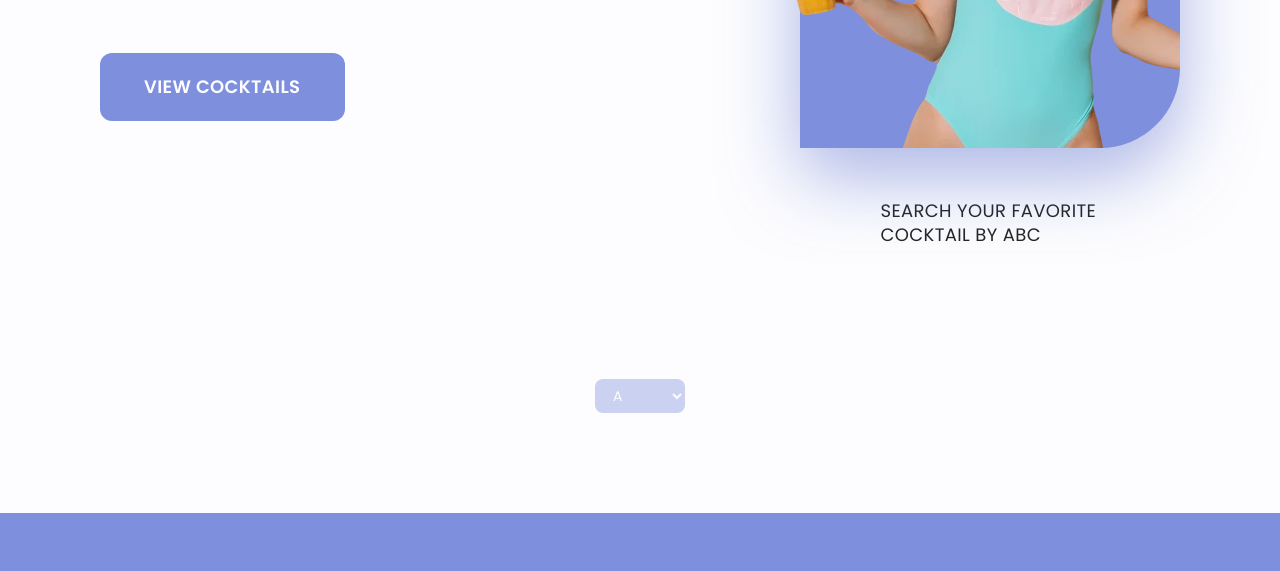
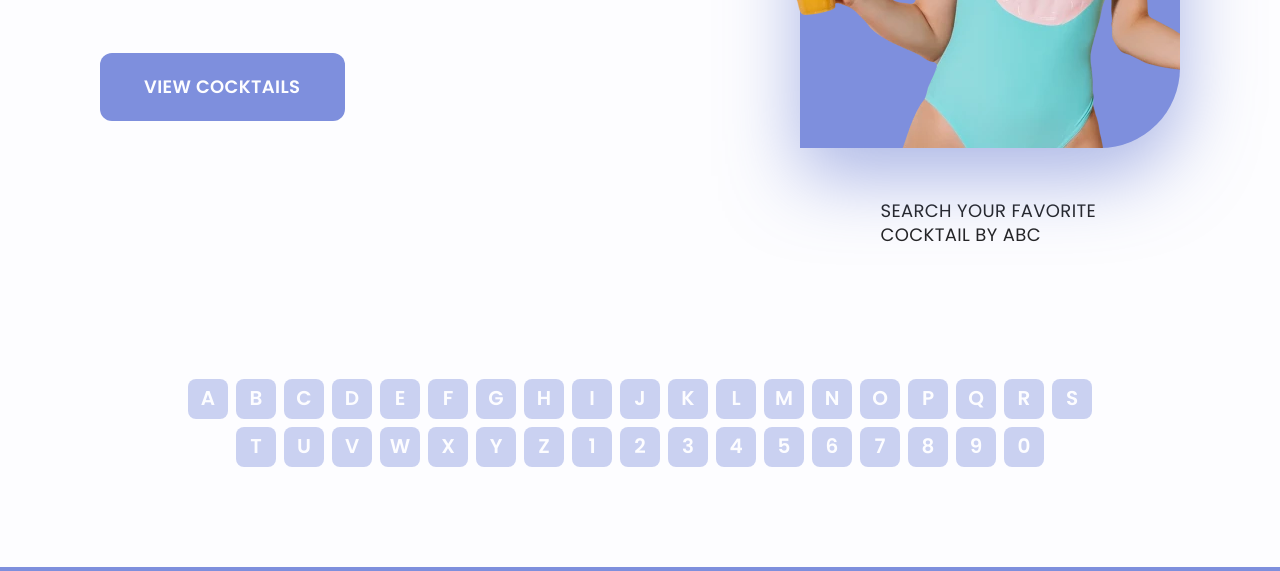
Before and after one commit to Redddeve/BugBusters, a website built with Parcel: page src/index.html in a window 1280 px wide. Shown: the part 520-1091 px from the top of the page. Built offline with nearby package versions, Linux system fonts and the light colour scheme; files whose address does not match are found by name.

Commit message:
update select(mobile) & buttons(tablet, desktop) in hero section

```diff
--- a/src/css/layout/hero.css
+++ b/src/css/layout/hero.css
@@ -202,6 +202,59 @@
 }
 @media screen and (min-width: 768px) {
   .hero-select {
-    margin-bottom: 100px;
+    position: absolute;
+    white-space: nowrap;
+    width: 1px;
+    height: 1px;
+    overflow: hidden;
+    border: 0;
+    padding: 0;
+    clip: rect(0 0 0 0);
+    clip-path: inset(50%);
+    margin: -1px;
   }
 }
+
+.hero-select-items {
+  display: flex;
+  gap: 8px;
+  flex-wrap: wrap;
+  justify-content: center;
+  margin-left: 20px;
+  margin-right: 20px;
+  margin-bottom: 100px;
+}
+
+@media screen and (max-width: 767px) {
+  .hero-select-items {
+    position: absolute;
+    white-space: nowrap;
+    width: 1px;
+    height: 1px;
+    overflow: hidden;
+    border: 0;
+    padding: 0;
+    clip: rect(0 0 0 0);
+    clip-path: inset(50%);
+    margin: -1px;
+  }
+}
+
+@media screen and (min-width: 1280px) {
+  .hero-select-items {
+    margin-left: 88px;
+    margin-right: 88px;
+  }
+}
+
+.hero-select-items > button {
+  width: 40px;
+  height: 40px;
+  border-radius: 8px;
+  color: var(--color-background-white);
+  background: rgba(126, 143, 221, 0.4);
+  text-align: center;
+  font-size: 20px;
+  font-style: normal;
+  font-weight: 600;
+}
--- a/src/index.js
+++ b/src/index.js
@@ -1,3 +1,5 @@
 import './js/home.js';
 import './js/burger-button.js';
 import './js/toggle-mobile.js';
+
+import './js/hero.js';
--- /dev/null
+++ b/src/js/hero.js
@@ -0,0 +1,62 @@
+// ====================== MOBILE ========================
+
+const select = document.getElementById('heroSelect');
+
+// цикл для додавання у select букв англ. алф. від A до Z по Unicode
+for (let i = 65; i <= 90; i++) {
+  const letter = String.fromCharCode(i);
+  const option = document.createElement('option');
+  option.text = letter;
+  option.value = letter;
+  select.appendChild(option);
+}
+
+// цикл для додавання у select цифр від 1 до 9 по Unicode
+for (let i = 49; i <= 57; i++) {
+  const letter = String.fromCharCode(i);
+  const option = document.createElement('option');
+  option.text = letter;
+  option.value = letter;
+  select.appendChild(option);
+}
+
+// додавання у select цифри 0 по Unicode
+const letter = String.fromCharCode(48);
+const option = document.createElement('option');
+option.text = letter;
+option.value = letter;
+select.appendChild(option);
+
+// ================== TABLET & DESKTOP ====================
+
+const container = document.querySelector('.hero-select-items');
+
+// цикл для додавання у select букв англ. алф. від A до Z по Unicode
+for (let i = 65; i <= 90; i++) {
+  // створюємо кнопку
+  const button = document.createElement('button');
+
+  // задаємо текст для кнопки - букву алфавіту
+  button.textContent = String.fromCharCode(i);
+
+  // додаємо кнопку до контейнера
+  container.appendChild(button);
+
+  button.classList.add('hero-select-btn');
+}
+
+// цикл для додавання у container цифр від 1 до 9 по Unicode
+for (let i = 49; i <= 57; i++) {
+  const button = document.createElement('button');
+  button.textContent = String.fromCharCode(i);
+  container.appendChild(button);
+  button.classList.add('hero-select-btn');
+}
+
+// додавання у select цифри 0 по Unicode
+const button = document.createElement('button');
+button.textContent = String.fromCharCode(48);
+container.appendChild(button);
+button.classList.add('hero-select-btn');
+
+//==========================================================
--- a/src/partials/hero.html
+++ b/src/partials/hero.html
@@ -50,43 +50,7 @@
       </div>
     </div>
 
-    <select class="hero-select" name="#" id="#">
-      <option value="#">A</option>
-      <option value="#">B</option>
-      <option value="#">C</option>
-      <option value="#">D</option>
-      <option value="#">E</option>
-      <option value="#">F</option>
-      <option value="#">G</option>
-      <option value="#">H</option>
-      <option value="#">I</option>
-      <option value="#">J</option>
-      <option value="#">K</option>
-      <option value="#">L</option>
-      <option value="#">M</option>
-      <option value="#">N</option>
-      <option value="#">O</option>
-      <option value="#">P</option>
-      <option value="#">Q</option>
-      <option value="#">R</option>
-      <option value="#">S</option>
-      <option value="#">T</option>
-      <option value="#">U</option>
-      <option value="#">V</option>
-      <option value="#">W</option>
-      <option value="#">X</option>
-      <option value="#">Y</option>
-      <option value="#">Z</option>
-      <option value="#">1</option>
-      <option value="#">2</option>
-      <option value="#">3</option>
-      <option value="#">4</option>
-      <option value="#">5</option>
-      <option value="#">6</option>
-      <option value="#">7</option>
-      <option value="#">8</option>
-      <option value="#">9</option>
-      <option value="#">0</option>
-    </select>
+    <select class="hero-select" id="heroSelect"></select>
+    <div class="hero-select-items"></div>
   </div>
 </section>
```
